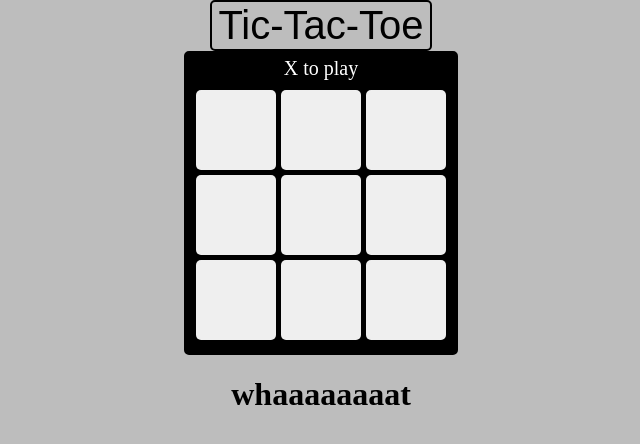
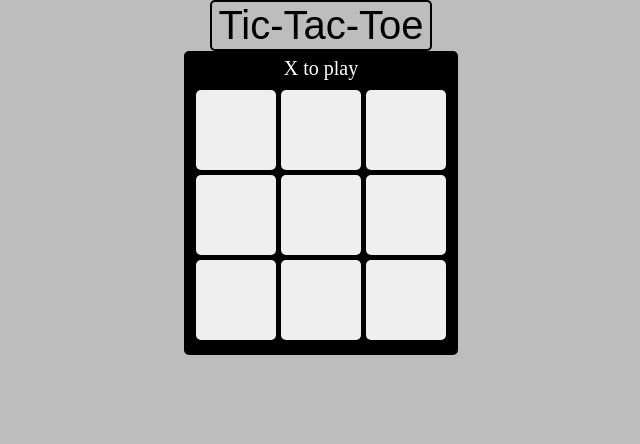
Before and after one commit to karamdo/Tic-Tac-Toe, a website: page index.html in a window 1280 px wide. Shown: the whole page, without its empty margins (319-959 px from the left). Drawn offline with Linux system fonts and the light colour scheme.

Commit message:
enhancement

```diff
--- a/index.html
+++ b/index.html
@@ -23,7 +23,6 @@
         <button id="b9" onclick="dodis('b9')"></button>
       </div>
     </div>
-    <h1>whaaaaaaaat</h1>
     <script src="index.js"></script>
   </body>
 </html>
```
